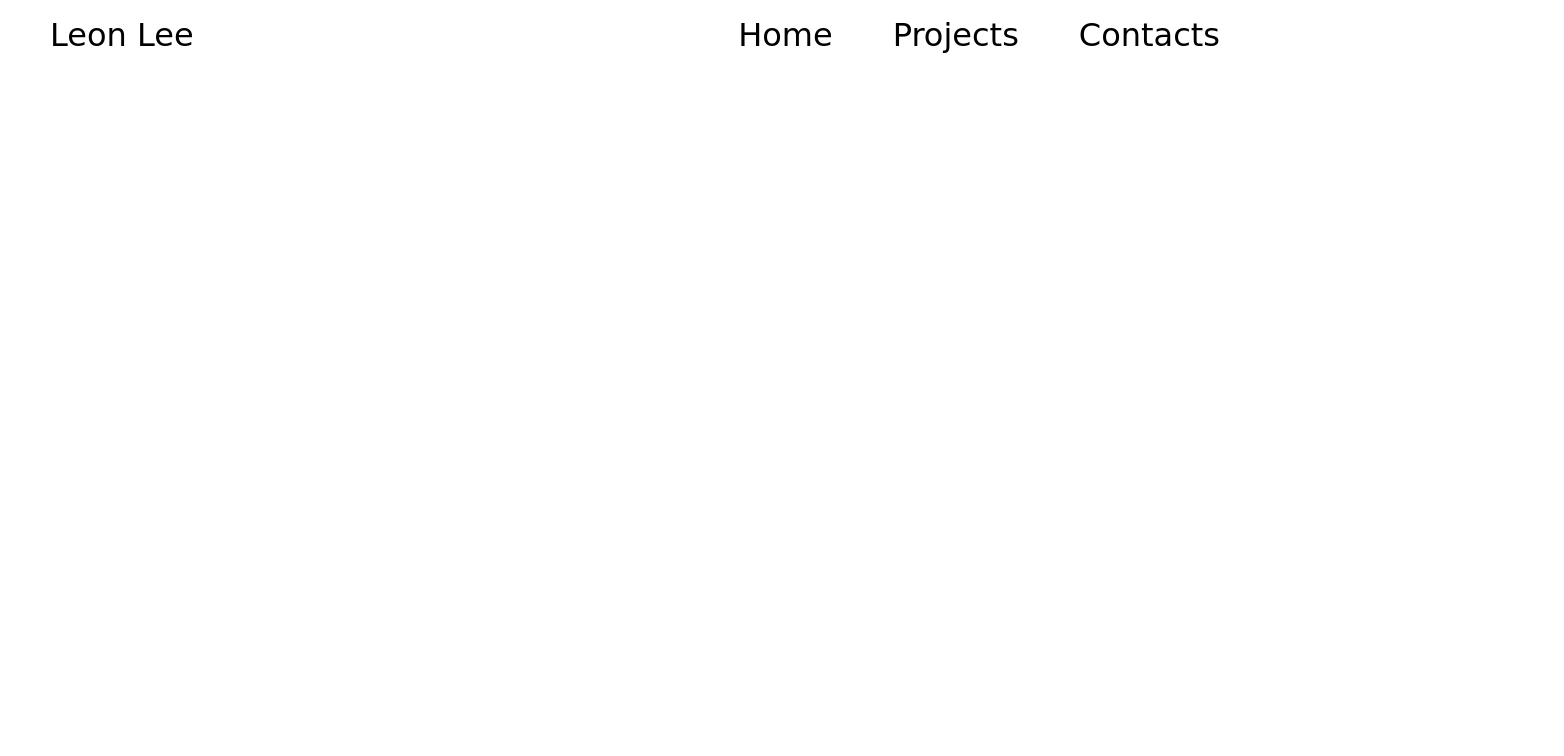
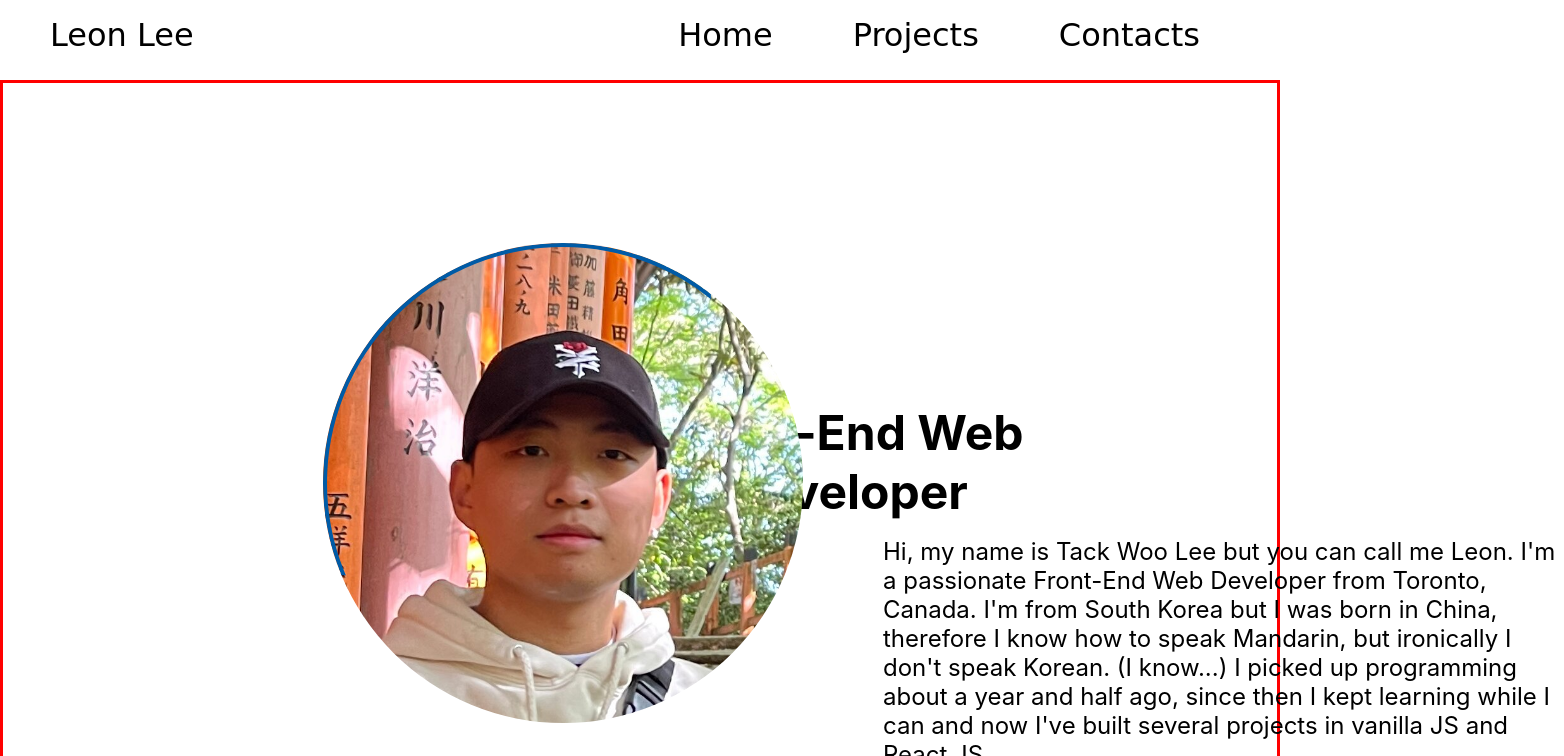
Before and after one commit to TackWooLee-Leon/Leon-s-Site, a React (Create React App) app: page / in a window 1280 px wide. Shown: the top 756 px of the page, 1564 px wide, since content can reach past the window. Built offline with nearby package versions, Linux system fonts and the light colour scheme.

Commit message:
added Introduction JS & CSS, and img file

```diff
--- a/src/App.js
+++ b/src/App.js
@@ -1,10 +1,12 @@
 import './App.css';
-import Navbar from './TopNavbar';
+import TopNavbar from './TopNavbar';
+import Introduction from './Introduction'
 
 function App() {
   return (
     <div className="App">
-      <Navbar />
+      <TopNavbar />
+      <Introduction />
     </div>
   );
 }
--- /dev/null
+++ b/src/Contact.js
@@ -0,0 +1,3 @@
+export default function Contact () {
+    <p>hi</p>
+}
--- /dev/null
+++ b/src/Introduction.js
@@ -0,0 +1,25 @@
+import styles from './Introduction.module.css'
+
+export default function Introduction() {
+    return (
+        <div id={styles.introductionContainer}>
+            <div className={styles.imgContainer}>
+                <img src="/images/picture.jpg" alt="My Picture"></img>
+            </div>
+            <h1 className={styles.header}>
+                Front-End Web Developer
+            </h1>
+            {/* add "click to read more about me" after willing to learn */}
+            <p>
+                Hi, my name is Tack Woo Lee but you can call me Leon. I'm a passionate Front-End Web Developer from Toronto, Canada.
+                I'm from South Korea but I was born in China, therefore I know how to speak Mandarin, but ironically I don't speak
+                Korean. (I know...)
+                I picked up programming about a year and half ago, since then I kept learning while I can and now I've built several projects
+                in vanilla JS and React JS.
+            </p>
+            <span>
+                technologies
+            </span>
+        </div>
+    )
+}
--- /dev/null
+++ b/src/Introduction.module.css
@@ -0,0 +1,68 @@
+#introductionContainer {
+    border: 3px solid red;
+    height: 90vh;
+}
+
+.header {
+    font-size: 3rem;
+
+    margin: -20rem 10rem 0 36rem;
+
+}
+
+
+.imgContainer {
+
+    margin: 10rem 0 0 20rem;
+    width: 30rem;
+    height: 30rem;
+    border-radius: 50%;
+    overflow: hidden;
+    position: relative;
+    &::before {
+        content: "";
+        position: absolute;
+        top: 0;
+        left: 0;
+        right: 0;
+        bottom: 0;
+        border-radius: 50%;
+        border: 4px solid #005ba6;
+        transition: all .5s;
+        animation: clippath 5s infinite linear;
+    }
+}
+
+@keyframes clippath {
+    0%,
+    100% {
+        clip-path: inset(0 0 50% 0);
+    }
+
+    25% {
+        clip-path: inset(0 50% 0 0);
+    }
+    50% {
+        clip-path: inset(50% 0 0 0);
+    }
+    75% {
+        clip-path: inset(0 0 0 50%);
+    }
+}
+
+
+
+.imgContainer img {
+    width: 100%; /* Make the image fill the container width */
+    height: 100%; /* Make the image fill the container height */
+    object-fit: cover; /* Crop the image to cover the container */
+}
+
+p {
+    font-size: 1.5rem;
+    text-align: left;
+
+    width: 45ch;
+    margin-left: 55rem;
+    margin-top: 1rem;
+}
--- a/src/TopNavbar.js
+++ b/src/TopNavbar.js
@@ -1,6 +1,6 @@
 import styles from './TopNavbar.module.css'
 
-export default function Navbar() {
+export default function TopNavbar() {
     return (
         <div className={styles.container}>
             <nav className = {styles.nav}>
--- a/src/TopNavbar.module.css
+++ b/src/TopNavbar.module.css
@@ -12,7 +12,7 @@
     font-family: Comic Sans MS, sans-serif;
     font-size: 2rem;
     display: inline-block;
-    margin-right: 60px;
+    margin-right: 5rem;
 }
 
 .nav a {
@@ -27,4 +27,7 @@
 .container {
     overflow: auto;
     padding-bottom: 10px;
+    position: sticky;
+    top: 0;
+
 }
```
Also changed, not shown: public/images/picture.jpg (added).
